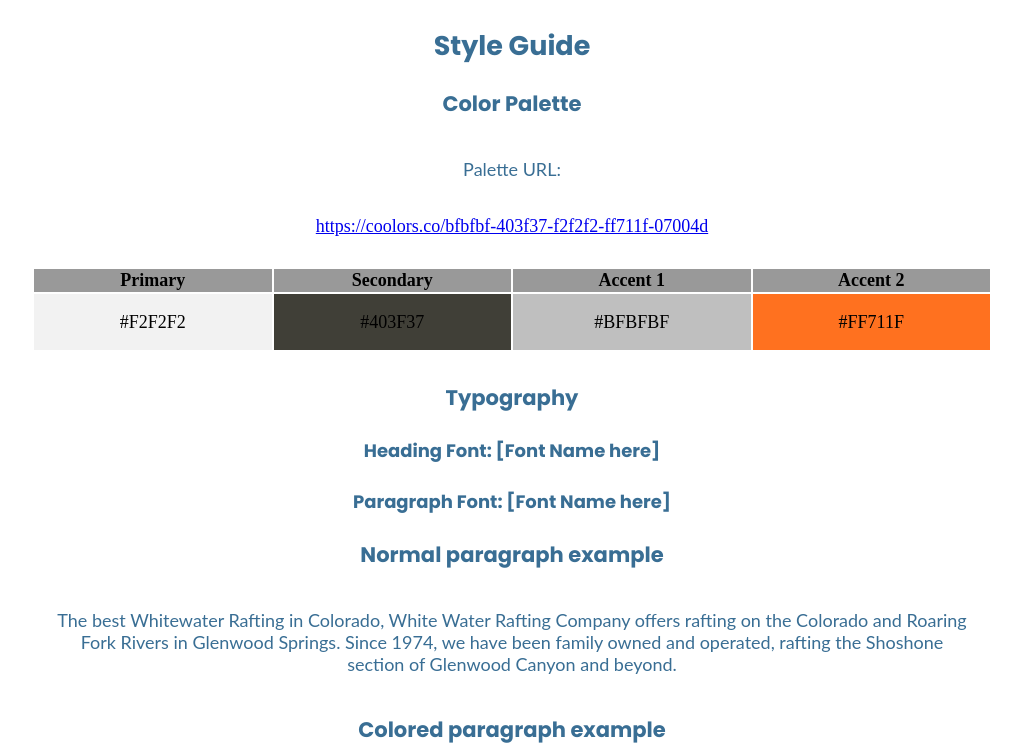
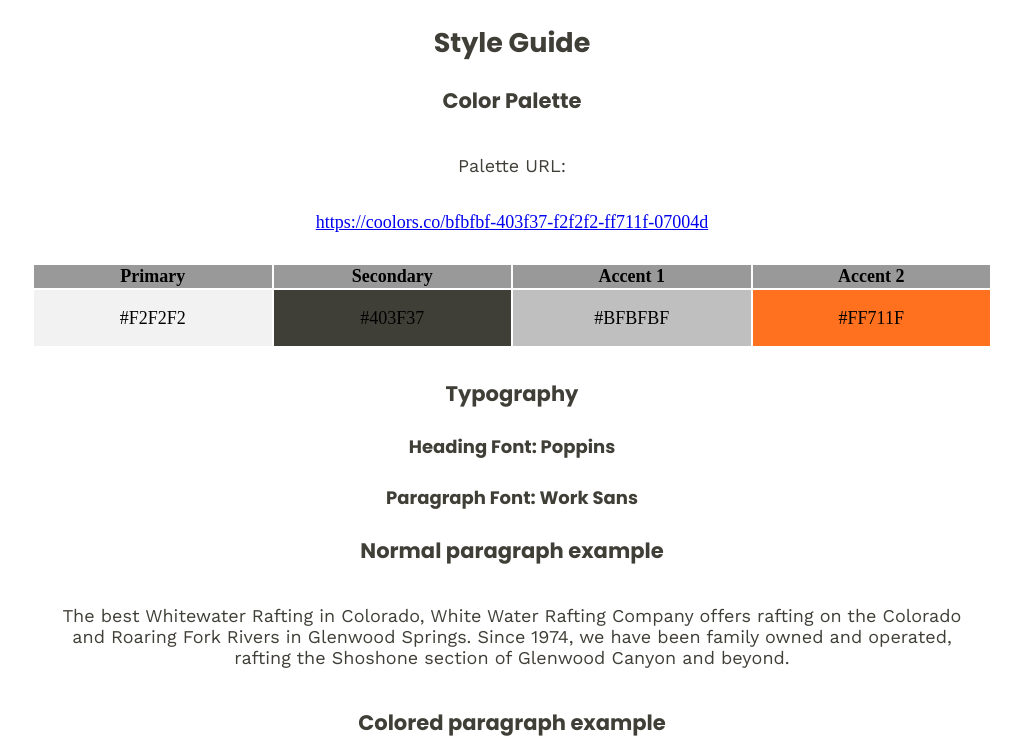
Before and after one commit to npforero13/wdd130, a plain HTML site: page wwr/site-plan-rafting.html in a window 1280 px wide. Shown: the part 1200-1956 px from the top of the page, without its empty margins (128-1151 px from the left). Drawn offline with nearby package versions, Linux system fonts and the light colour scheme.

Commit message:
font and color changes

```diff
--- a/wwr/site-plan-rafting.html
+++ b/wwr/site-plan-rafting.html
@@ -67,11 +67,11 @@
     <!-- Choose a font for your paragraphs (body copy) and headlines. What font(s) have you chosen? Think also about which of your colors above you might use for background and font colors. -->
 
     <h4>
-      Heading Font: [Font Name here]
+      Heading Font: Poppins
       <!-- change this -->
     </h4>
     <h4>
-      Paragraph Font: [Font Name here]
+      Paragraph Font: Work Sans
       <!-- change this -->
     </h4>
     <h3>Normal paragraph example</h3>
--- a/wwr/styles/site-plan-rafting.css
+++ b/wwr/styles/site-plan-rafting.css
@@ -2,7 +2,9 @@
 /* if you are using any Google fonts change the font names below to your fonts.
 Any spaces in your font name should be replaced with a +.
 Fonts are separated by a & */
-@import url('https://fonts.googleapis.com/css2?family=Poppins:ital,wght@0,100;0,200;0,300;0,400;0,500;0,600;0,700;0,800;0,900;1,100;1,200;1,300;1,400;1,500;1,600;1,700;1,800;1,900&display=swap');
+
+@import url('https://fonts.googleapis.com/css2?family=Poppins:ital,wght@0,100;0,200;0,300;0,400;0,500;0,600;0,700;0,800;0,900;1,100;1,200;1,300;1,400;1,500;1,600;1,700;1,800;1,900&family=Work+Sans:ital,wght@0,100..900;1,100..900&display=swap');
+
 :root {
   /* change the values below to your colors from your palette */
   --primary-color: #F2F2F2  ;
@@ -12,18 +14,18 @@ Fonts are separated by a & */
 
   /* change the values below to your chosen font(s) */
   --heading-font: "Poppins";
-  --paragraph-font: Lato, Helvetica, sans-serif;
+  --paragraph-font: "Work Sans", sans-serif, Lato, Helvetica, sans-serif;
 
   /* these colors below should be chosen from among your palette colors above */
-  --headline-color-on-white: #396E94;  /* headlines on a white background */
-  --headline-color-on-color: white; /* headlines on a colored background */
-  --paragraph-color-on-white: #396E94; /* paragraph text on a white background */
-  --paragraph-color-on-color: white; /* paragraph text on a colored background */
-  --paragraph-background-color: #396E94  ;
-  --nav-link-color: #396E94;
-  --nav-background-color: #D4AC0D;
-  --nav-hover-link-color: white;
-  --nav-hover-background-color: #396E94;
+  --headline-color-on-white: #403F37;  /* headlines on a white background */
+  --headline-color-on-color: #F2F2F2; /* headlines on a colored background */
+  --paragraph-color-on-white: #403F37; /* paragraph text on a white background */
+  --paragraph-color-on-color: #F2F2F2; /* paragraph text on a colored background */
+  --paragraph-background-color: #403F37  ;
+  --nav-link-color: #403F37;
+  --nav-background-color: #FF711F;
+  --nav-hover-link-color: F2F2F2;
+  --nav-hover-background-color: #403F37;
 }
 
 
```
